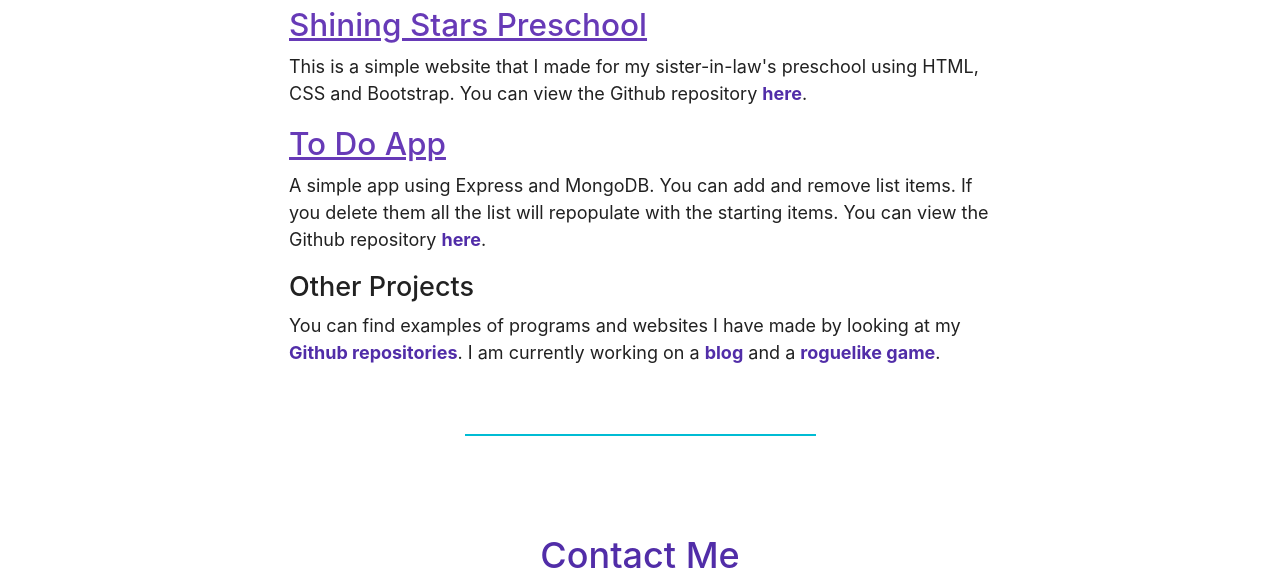
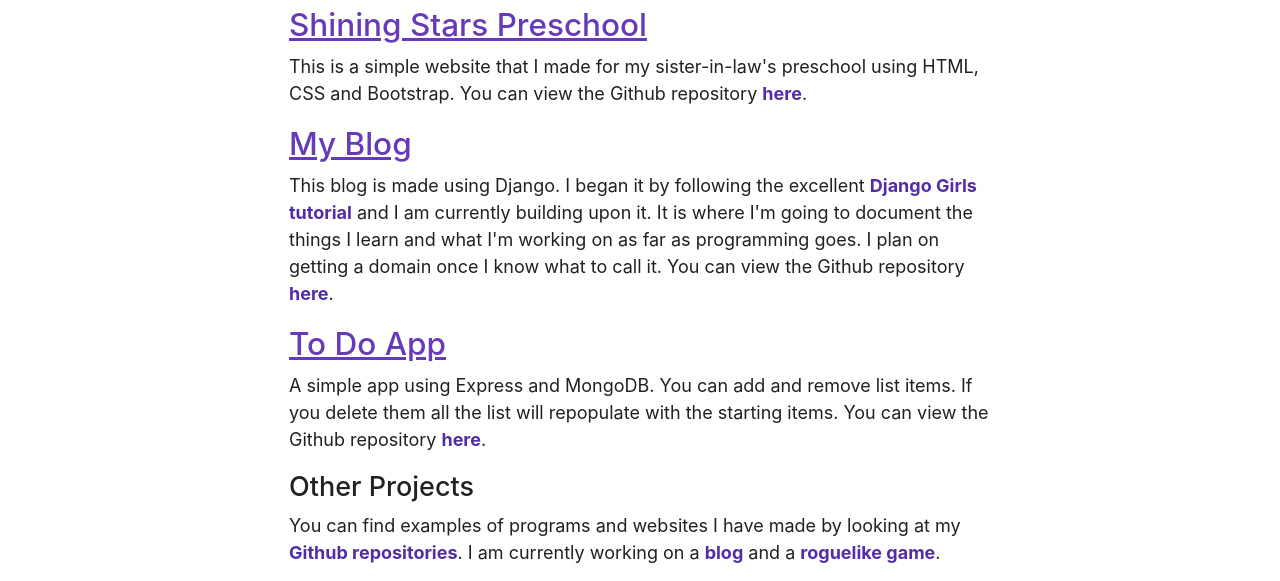
Before and after one commit to RebeccaML/Resume, a plain HTML site: page index.html in a window 1280 px wide. Shown: the part 2122-2703 px from the top of the page. Drawn offline with nearby package versions, Linux system fonts and the light colour scheme.

Commit message:
portfolio edit

```diff
--- a/index.html
+++ b/index.html
@@ -119,6 +119,11 @@
                 <p>This is a simple website that I made for my sister-in-law's preschool using HTML, CSS and Bootstrap.
                     You can view the Github repository <a href="https://github.com/RebeccaML/SSPS"
                         target="_blank">here</a>.
+                <h3><a href="https://rebeccalowe.herokuapp.com/" target="_blank">My Blog</a></h3>
+                <p>This blog is made using Django. I began it by following the excellent <a href="https://tutorial.djangogirls.org/en/" target="_blank">
+                    Django Girls tutorial</a> and I am currently building upon it. It is where I'm going to document the things I learn and what I'm
+                    working on as far as programming goes. I plan on getting a domain once I know what to call it. You can view the Github repository
+                <a href="https://github.com/RebeccaML/Blog" target="_blank">here</a>.</p>
                 <h3><a href="https://sleepy-sea-95664.herokuapp.com/" target="_blank">To Do App</a></h3>
                 <p>A simple app using Express and MongoDB. You can add and remove list items. If you delete them all
                     the list will repopulate with the starting items.
@@ -129,7 +134,8 @@
                 <p>You can find examples of programs and websites I have made by looking at my <a
                     href="https://github.com/RebeccaML" target="_blank">Github repositories</a>.
                     I am currently working on a <a href="https://github.com/RebeccaML/Blog" target="_blank">blog</a>
-                        and a <a href="https://github.com/RebeccaML/Roguelike" target="_blank">roguelike game</a>.</p>
+                    and a <a href="https://github.com/RebeccaML/Roguelike" target="_blank">roguelike game</a>.
+                </p>
             </section>
             <hr>
             <section id="contact">
```
Lines whose indentation alone changed are shown as unchanged.
